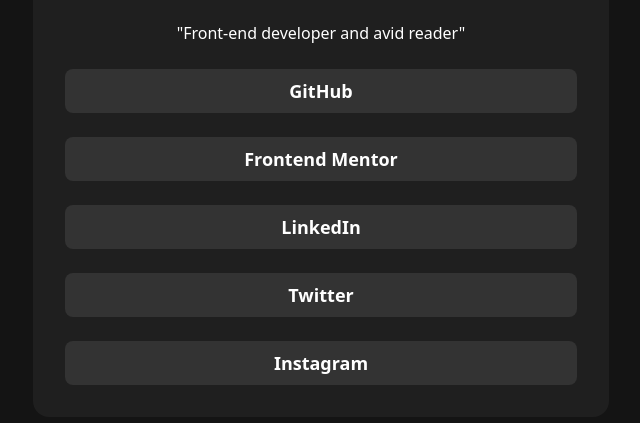
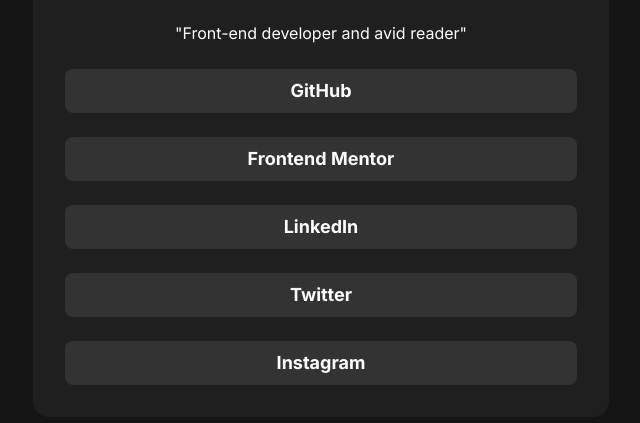
Before and after one commit to jrramoncp/social_links_tailwind, a website built with Vite: page index.html in a window 1280 px wide. Shown: the part 339-762 px from the top of the page, without its empty margins (319-959 px from the left). Built offline with nearby package versions, Linux system fonts and the light colour scheme.

Commit message:
import fonts

```diff
--- a/index.html
+++ b/index.html
@@ -4,22 +4,25 @@
     <meta charset="UTF-8" />
     <link rel="icon" type="image/svg+xml" href="/img/favicon-32x32.png" />
     <meta name="viewport" content="width=device-width, initial-scale=1.0" />
+    <link rel="preconnect" href="https://fonts.googleapis.com">
+    <link rel="preconnect" href="https://fonts.gstatic.com" crossorigin>
+    <link href="https://fonts.googleapis.com/css2?family=Inter:ital,opsz,wght@0,14..32,100..900;1,14..32,100..900&display=swap" rel="stylesheet">
     <title>Jessica Randall Social Links</title>
   </head>
-  <body class="h-screen bg-[#141414] text-white p-4 flex items-center justify-center">
-    <main class="flex flex-col items-center justify-center bg-[#1f1f1f] rounded-2xl p-8 gap-6 md:w-xl">
+  <body class="h-screen bg-[#141414] text-white p-4 flex items-center justify-center font-[Inter]">
+    <main class="flex flex-col items-center justify-center md:justify-center bg-[#1f1f1f] rounded-2xl p-8 gap-6 md:w-xl">
       <img src="/img/avatar-jessica.jpeg" alt="jessica randall profile photo" class="rounded-full overflow-hidden w-30 md:w-40">
       <div>
         <h1 class="font-bold text-center text-3xl md:text-5xl">Jessica Randall</h1>
         <p class="font-bold text-[#C5F362] text-center text-base md:text-lg">London, United Kingdom</p>
       </div>
       <p class="text-sm md:text-base">"Front-end developer and avid reader"</p>
-      <ul class="flex flex-col w-full gap-6">
-        <li class="link"><a href="">GitHub</a></li>
-        <li class="link"><a href="">Frontend Mentor</a></li>
-        <li class="link"><a href="">LinkedIn</a></li>
-        <li class="link"><a href="">Twitter</a></li>
-        <li class="link"><a href="">Instagram</a></li>
+      <ul class="flex flex-col w-full  gap-3 md:gap-6">
+        <li ><a class="link" href="">GitHub</a></li>
+        <li ><a class="link" href="">Frontend Mentor</a></li>
+        <li ><a class="link" href="">LinkedIn</a></li>
+        <li ><a class="link" href="">Twitter</a></li>
+        <li ><a class="link" href="">Instagram</a></li>
       </ul>
     </main>
     <div id="app"></div>
--- a/package.json
+++ b/package.json
@@ -6,7 +6,8 @@
   "scripts": {
     "dev": "vite",
     "build": "vite build",
-    "preview": "vite preview"
+    "preview": "vite preview",
+    "deploy": "gh-pages -d dist"
   },
   "devDependencies": {
     "autoprefixer": "^10.4.21",
--- a/src/style.css
+++ b/src/style.css
@@ -1,5 +1,5 @@
 @import "tailwindcss";
 
 .link{
-  @apply bg-[#333333] py-2 rounded-lg text-center font-bold text-sm md:text-lg;
+  @apply bg-[#333333] py-2 rounded-lg text-center font-bold text-sm md:text-lg block transition-all duration-300 ease-in-out hover:bg-[#444444] hover:-translate-y-1 hover:shadow-md;
 }
--- a/vite.config.js
+++ b/vite.config.js
@@ -4,4 +4,5 @@
   plugins: [
     tailwindcss(),
   ],
+  base: '/social_links_tailwind/',
 })
```
Also changed, not shown: public/screenshots/desktop.png (added), public/screenshots/mobile.png (added).
